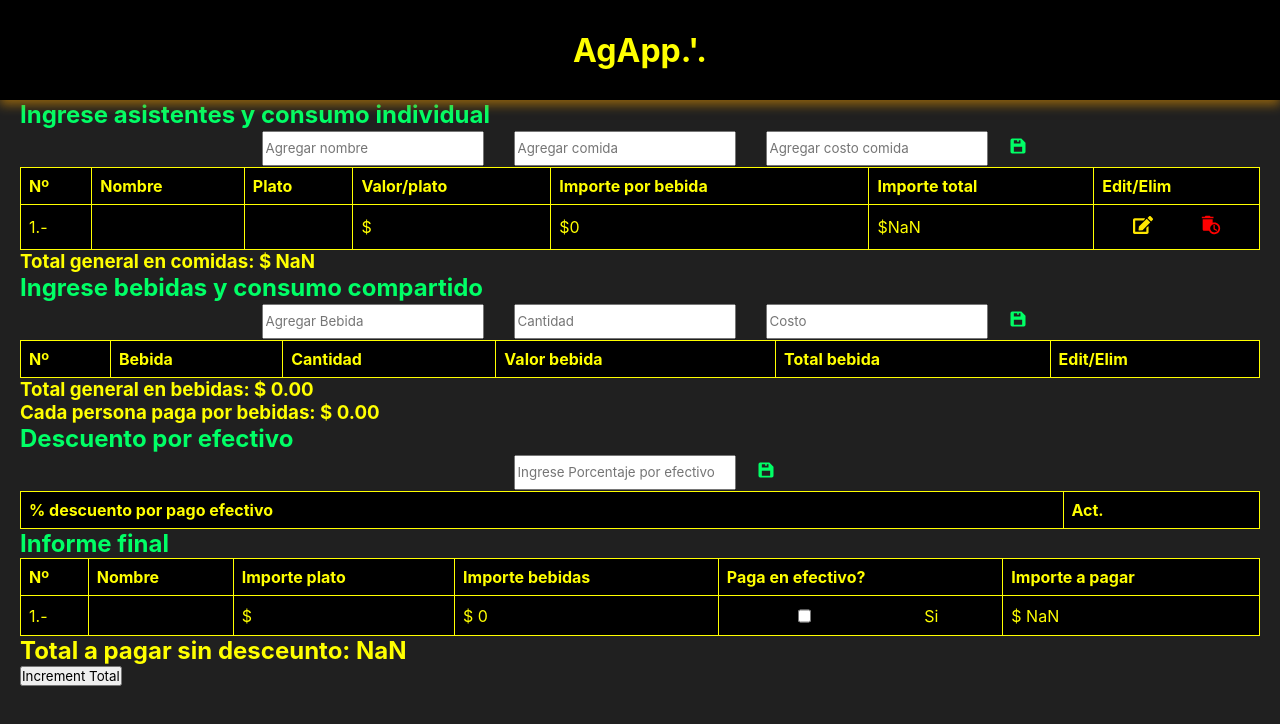
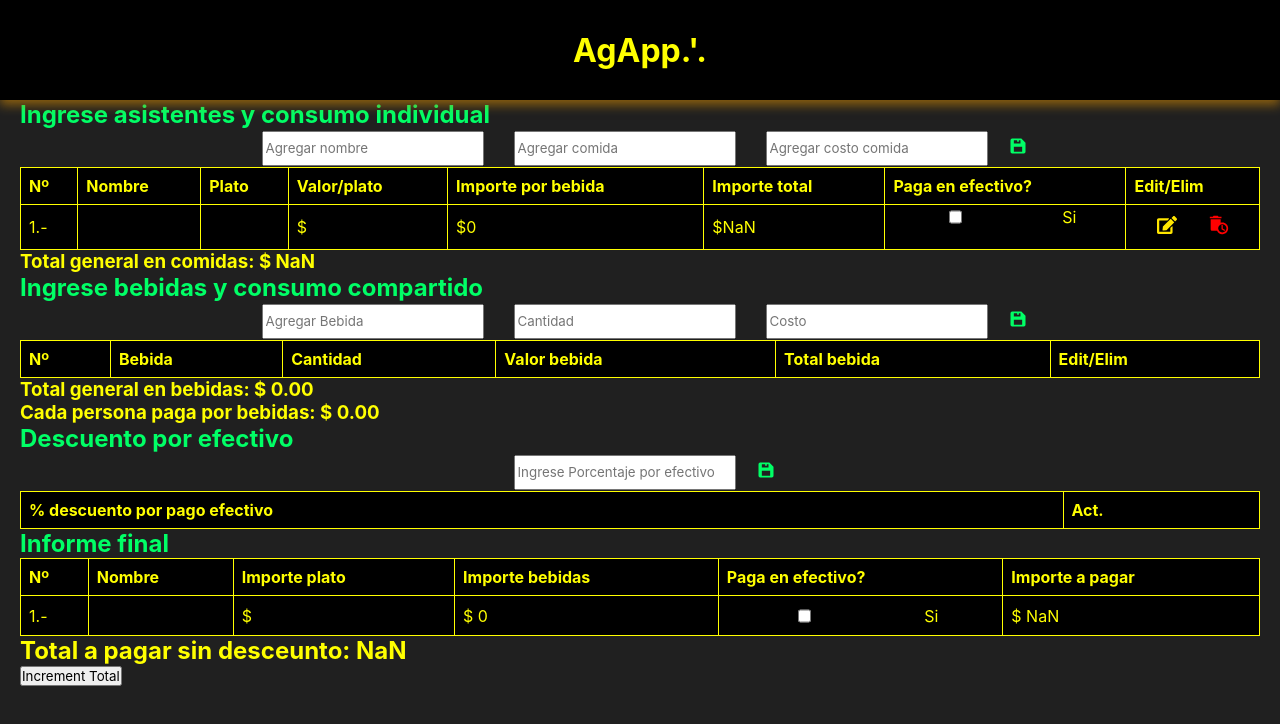
Before and after one commit to elifred2022/agapp, a React (Create React App) app: page / in a window 1280 px wide. Both pictures are taken after a click on the button 1018 px from the left and 148 px from the top of the page. Shown: the top 724 px of the page. Built offline with nearby package versions, Linux system fonts and the light colour scheme.

Commit message:
coloque el checkbox en el componente listacomida

```diff
--- a/src/components/comidas/ListaComidas.js
+++ b/src/components/comidas/ListaComidas.js
@@ -45,6 +45,7 @@ export default function ListaComidas({
             <th>Valor/plato</th>
             <th>Importe por bebida</th>
             <th>Importe total</th>
+            <th>Paga en efectivo?</th>
             <th>Edit/Elim</th>
           </tr>
         </thead>
@@ -76,6 +77,7 @@ function Foods({
   bebidas,
 }) {
   const [isEditing, setIsEditing] = useState(false);
+  const [isChecked, setIsChecked] = useState(false);
   const [importePorPersona, setImportePorPersona] = useState(0);
 
   const importePorPersonaString = importePorPersona.toString();
@@ -140,6 +142,7 @@ function Foods({
           </td>
           <td>${traerTotalBebidasCu}</td>
           <td>${calcImportePorPersona}</td>
+          <td></td>
           <td>
             <button
               className="my-button_agregar"
@@ -151,6 +154,8 @@ function Foods({
         </tr>
       </>
     );
+  }
+  if (isChecked) {
   } else {
     foodContent = (
       <>
@@ -161,6 +166,11 @@ function Foods({
           <td>${comida.valorComida}</td>
           <td>${traerTotalBebidasCu}</td>
           <td>${calcImportePorPersona}</td>
+
+          <div className="botonera">
+            <input className="efectivo" type="checkbox" />
+            <p>Si</p>
+          </div>
 
           <td>
             <div className="botonera">
--- a/src/components/informes/InformeFinal.js
+++ b/src/components/informes/InformeFinal.js
@@ -76,7 +76,7 @@ export default function InformeFinal({
       </table>
       <div>
         <h2 className="yellow">
-          Total a pagar sin desceunto: {totalFinalGral}{" "}
+          Total a pagar sin desceunto: {totalFinalGral}
         </h2>
         <button>Increment Total</button>
       </div>
```
